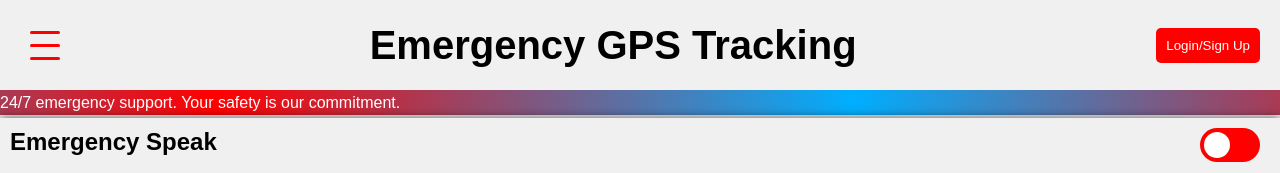
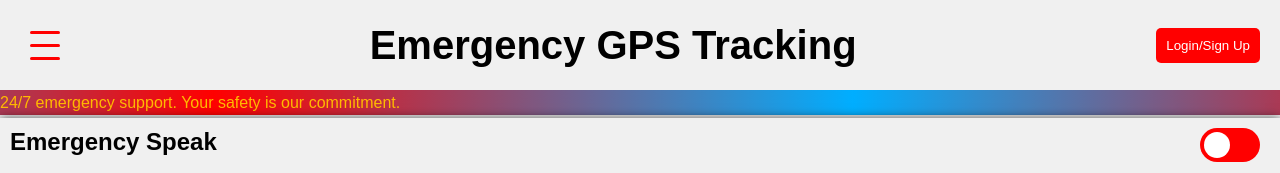
Before and after one commit to avijeetpal/Emergency-GPS-System, a plain HTML site: page Frontend/index.html in a window 1280 px wide. Shown: the top 173 px of the page. Drawn offline with Linux system fonts and the light colour scheme.

Commit message:
frontend

```diff
--- a/Frontend/index.css
+++ b/Frontend/index.css
@@ -94,7 +94,7 @@ body {
     transform: translateY(-50%); /* Center vertically */
     white-space: nowrap; /* Prevent text from wrapping */
     animation: floatText 10s linear infinite; /* Apply animation */
-    color: white;
+    color: rgb(255, 187, 0);
 }
 .floating-text:nth-child(1) {
     animation-delay: 0s; /* Delay for the first text */
```
